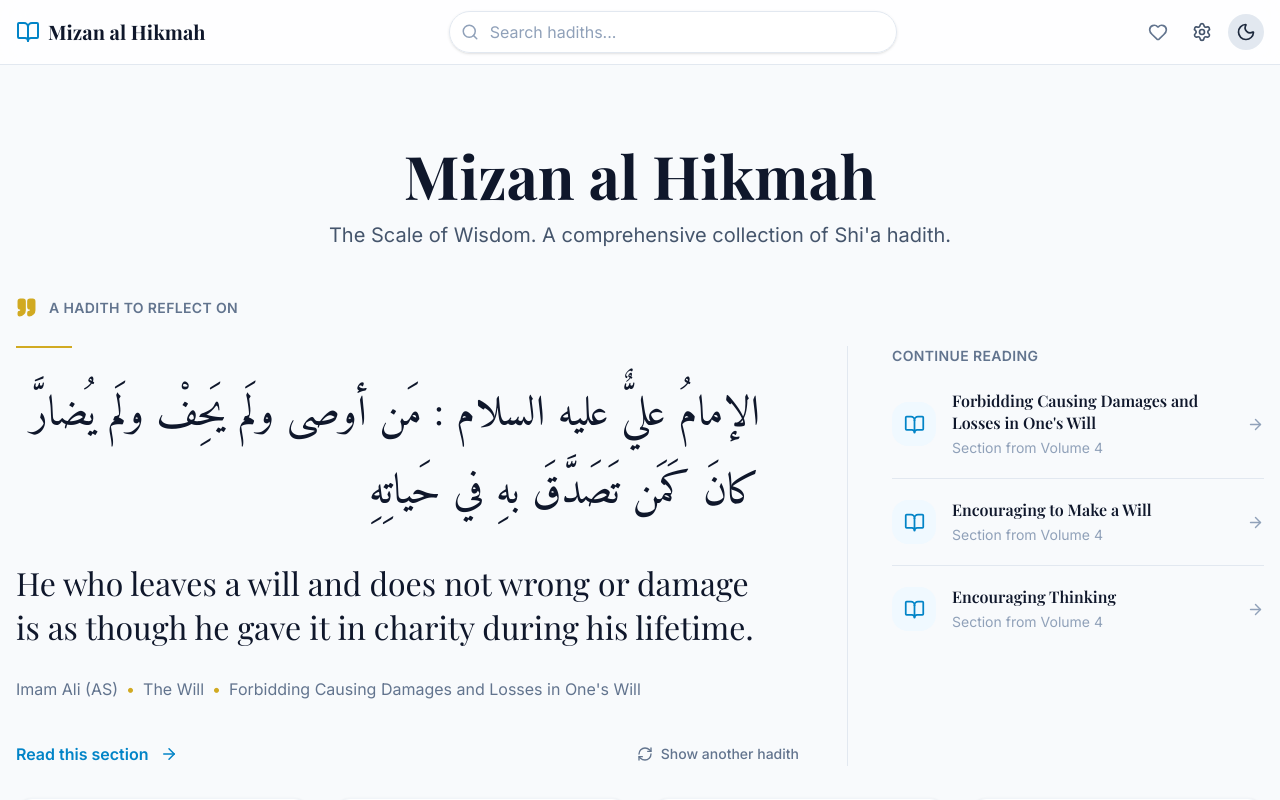
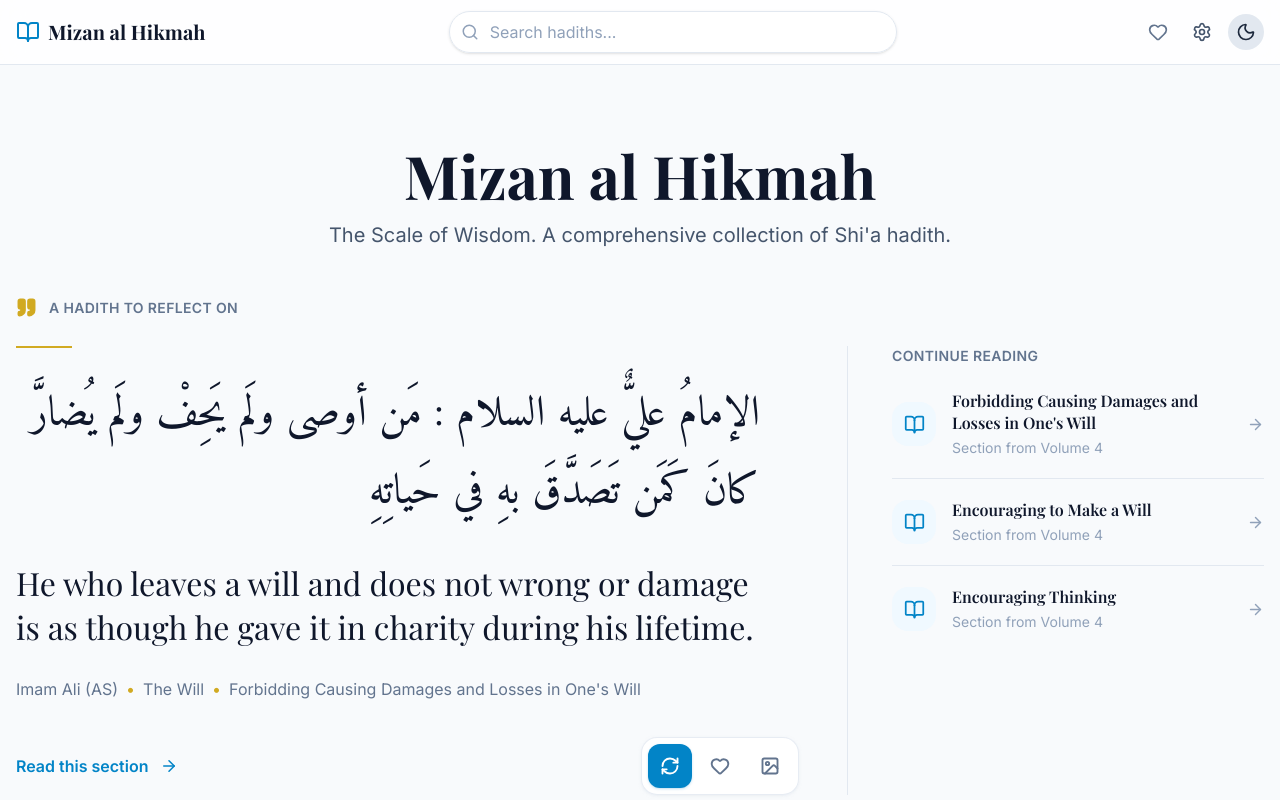
Before and after one commit to lotetreel/mizan-al-hikmah, a React (Vite) app: page / in a window 1280 px wide. Shown: the top 800 px of the page. Built offline with nearby package versions, Linux system fonts and the light colour scheme; a web font is replaced by a local one.

Commit message:
Improve homepage hadith actions
Add icon-only refresh, favorite, and share-image actions to the homepage random hadith.

```diff
--- a/src/components/RandomHadithSpotlight.tsx
+++ b/src/components/RandomHadithSpotlight.tsx
@@ -1,9 +1,11 @@
 import { useCallback, useEffect, useRef, useState } from 'react';
 import { Link } from 'react-router-dom';
 import { AnimatePresence, motion } from 'framer-motion';
-import { ArrowRight, BookOpen, Quote, RefreshCw } from 'lucide-react';
+import { ArrowRight, BookOpen, Heart, Image as ImageIcon, Quote, RefreshCw } from 'lucide-react';
 import { loadVolume } from '../lib/data';
 import type { Chapter, Hadith, Section, VolumeData } from '../lib/types';
+import { HadithShareModal } from './HadithShareModal';
+import { useFavorites } from '../contexts/FavoritesContext';
 
 const VOLUMES = [1, 2, 3, 4];
 const MIN_ARABIC_LENGTH = 50;
@@ -169,8 +171,10 @@ export function RandomHadithSpotlight() {
     const [selection, setSelection] = useState<HadithSelection | null>(null);
     const [loading, setLoading] = useState(true);
     const [error, setError] = useState(false);
+    const [isShareModalOpen, setIsShareModalOpen] = useState(false);
     const currentKeyRef = useRef<string | undefined>(undefined);
     const requestIdRef = useRef(0);
+    const { isFavorite, toggleFavorite } = useFavorites();
 
     const showAnotherHadith = useCallback(async () => {
         const requestId = ++requestIdRef.current;
@@ -216,6 +220,24 @@ export function RandomHadithSpotlight() {
     }, []);
 
     const englishHadith = selection ? parseEnglishHadith(selection.hadith.english) : null;
+    const favorited = selection
+        ? isFavorite(selection.volume, selection.hadith.hadith_num)
+        : false;
+
+    const handleToggleFavorite = () => {
+        if (!selection) return;
+
+        toggleFavorite({
+            volume: selection.volume,
+            chapterNum: selection.chapter.chapter_num,
+            chapterTitleEn: selection.chapter.chapter_title_en,
+            chapterTitleAr: selection.chapter.chapter_title_ar,
+            sectionNum: selection.section.section_num,
+            sectionTitleEn: selection.section.section_title_en,
+            sectionTitleAr: selection.section.section_title_ar,
+            hadith: selection.hadith,
+        });
+    };
 
     return (
         <section className="space-y-7" aria-labelledby="random-hadith-heading">
@@ -296,15 +318,64 @@ export function RandomHadithSpotlight() {
                                         Read this section
                                         <ArrowRight size={18} className="transition-transform group-hover:translate-x-1" />
                                     </Link>
-                                    <button
-                                        type="button"
-                                        onClick={showAnotherHadith}
-                                        disabled={loading}
-                                        className="inline-flex items-center gap-2 text-sm font-medium text-slate-500 transition-colors hover:text-primary-600 disabled:cursor-wait disabled:opacity-60 dark:text-slate-400 dark:hover:text-primary-400"
+
+                                    <div
+                                        role="group"
+                                        aria-label="Hadith actions"
+                                        className="flex items-center gap-1.5 rounded-2xl border border-slate-200/80 bg-white/90 p-1.5 shadow-sm shadow-slate-200/50 backdrop-blur dark:border-slate-700/80 dark:bg-slate-900/90 dark:shadow-none"
                                     >
-                                        <RefreshCw size={16} className={loading ? 'animate-spin' : ''} />
-                                        {loading ? 'Finding another hadith…' : 'Show another hadith'}
-                                    </button>
+                                        <button
+                                            type="button"
+                                            onClick={showAnotherHadith}
+                                            disabled={loading}
+                                            aria-label={loading ? 'Finding another hadith' : 'Show another hadith'}
+                                            title={loading ? 'Finding another hadith…' : 'Show another hadith'}
+                                            className="group inline-flex h-11 w-11 items-center justify-center rounded-xl bg-primary-600 text-white shadow-sm shadow-primary-600/20 transition-all hover:-translate-y-0.5 hover:bg-primary-700 hover:shadow-md focus-visible:outline-none focus-visible:ring-2 focus-visible:ring-primary-500 focus-visible:ring-offset-2 disabled:cursor-wait disabled:opacity-60 disabled:hover:translate-y-0 dark:bg-primary-500 dark:hover:bg-primary-400"
+                                        >
+                                            <RefreshCw
+                                                size={20}
+                                                strokeWidth={2.25}
+                                                className={loading ? 'animate-spin' : 'transition-transform group-hover:rotate-45'}
+                                            />
+                                        </button>
+                                        <button
+                                            type="button"
+                                            onClick={handleToggleFavorite}
+                                            aria-pressed={favorited}
+                                            aria-label={favorited ? 'Remove from favorites' : 'Add to favorites'}
+                                            title={favorited ? 'Remove from favorites' : 'Add to favorites'}
+                                            className={`inline-flex h-11 w-11 items-center justify-center rounded-xl transition-all hover:-translate-y-0.5 focus-visible:outline-none focus-visible:ring-2 focus-visible:ring-rose-400 focus-visible:ring-offset-2 ${
+                                                favorited
+                                                    ? 'bg-rose-50 text-rose-500 shadow-sm shadow-rose-200/60 dark:bg-rose-950/50 dark:text-rose-300 dark:shadow-none'
+                                                    : 'text-slate-500 hover:bg-rose-50 hover:text-rose-500 dark:text-slate-400 dark:hover:bg-rose-950/40 dark:hover:text-rose-300'
+                                            }`}
+                                        >
+                                            <motion.span
+                                                key={favorited ? 'favorited' : 'not-favorited'}
+                                                initial={{ scale: favorited ? 0.65 : 1 }}
+                                                animate={{ scale: 1 }}
+                                                transition={{ type: 'spring', stiffness: 500, damping: 24 }}
+                                                className="inline-flex"
+                                            >
+                                                <Heart
+                                                    size={20}
+                                                    strokeWidth={2.25}
+                                                    fill={favorited ? 'currentColor' : 'none'}
+                                                />
+                                            </motion.span>
+                                        </button>
+                                        <button
+                                            type="button"
+                                            onClick={() => setIsShareModalOpen(true)}
+                                            aria-label="Generate a shareable image"
+                                            aria-haspopup="dialog"
+                                            aria-expanded={isShareModalOpen}
+                                            title="Generate a shareable image"
+                                            className="inline-flex h-11 w-11 items-center justify-center rounded-xl text-slate-500 transition-all hover:-translate-y-0.5 hover:bg-gold-50 hover:text-gold-700 focus-visible:outline-none focus-visible:ring-2 focus-visible:ring-gold-500 focus-visible:ring-offset-2 dark:text-slate-400 dark:hover:bg-gold-950/40 dark:hover:text-gold-300"
+                                        >
+                                            <ImageIcon size={20} strokeWidth={2.25} />
+                                        </button>
+                                    </div>
                                 </div>
                             </motion.div>
                         </AnimatePresence>
@@ -342,6 +413,16 @@ export function RandomHadithSpotlight() {
                     </aside>
                 </div>
             )}
+            {selection && (
+                <HadithShareModal
+                    isOpen={isShareModalOpen}
+                    onClose={() => setIsShareModalOpen(false)}
+                    hadith={selection.hadith}
+                    volume={selection.volume}
+                    chapterNum={selection.chapter.chapter_num}
+                    chapterTitle={selection.chapter.chapter_title_en}
+                />
+            )}
         </section>
     );
 }
```
